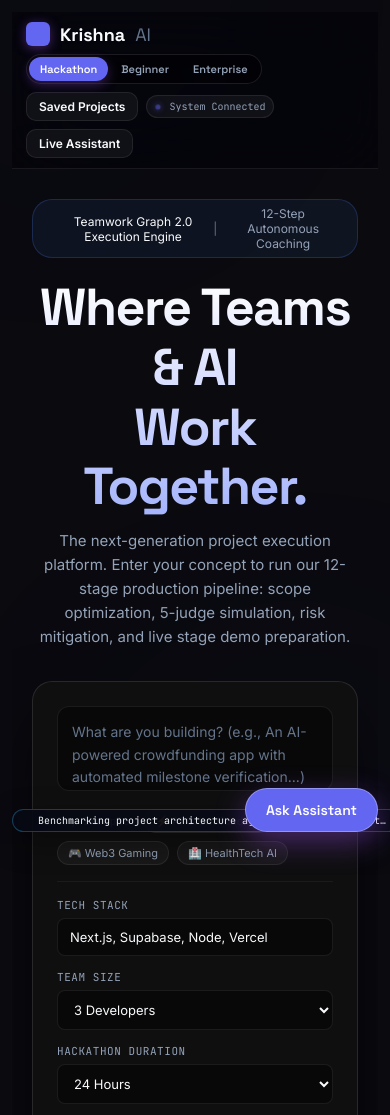
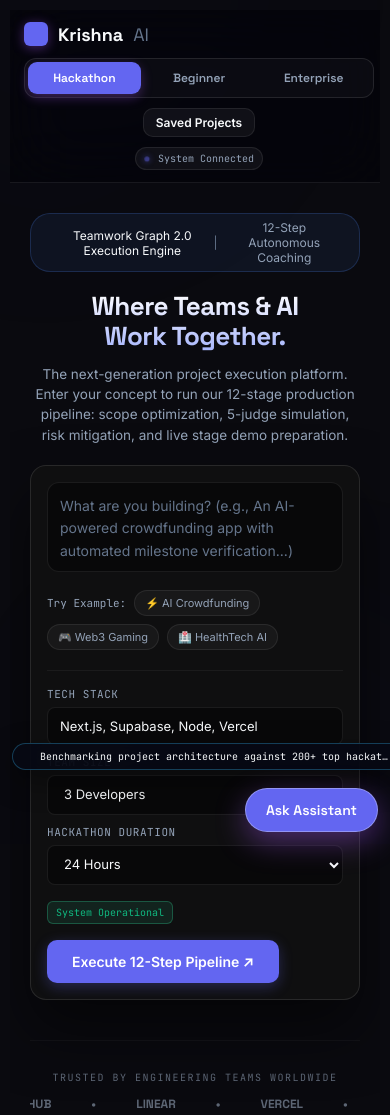
Before and after one commit to adarshsingh0112/Team-ByteHive---Adarsh, a website: page krishna-ai/public/index.html in a window 390 px wide. Shown: the top 1115 px of the page. Drawn offline with nearby package versions, Linux system fonts and the light colour scheme; a script that the page names is missing.

Commit message:
style: overhaul mobile responsiveness, clean up header stacking, fix floating button ticker overlap

```diff
--- a/krishna-ai/public/css/style.css
+++ b/krishna-ai/public/css/style.css
@@ -1582,7 +1582,7 @@ header {
 }
 
 /* ============================================================================
-   📱 FULL MOBILE, TABLET & LAPTOP RESPONSIVE MEDIA QUERIES
+   📱 FULL MOBILE, TABLET & SMARTPHONE RESPONSIVE MEDIA QUERIES (UI/UX BOOST)
    ============================================================================ */
 
 /* 1. Laptops & Large Tablets (1025px - 1280px) */
@@ -1625,22 +1625,106 @@ header {
   }
 }
 
-/* 3. Portrait Tablets & Mobile Devices (<= 768px) */
+/* 3. Portrait Tablets & Mobile Smartphones (<= 768px) */
 @media (max-width: 768px) {
   body {
-    padding: 12px;
+    padding: 10px;
   }
 
   .app-container {
     max-width: 100%;
   }
 
+  /* Header Optimization: Clean 2-Row Mobile Navbar */
+  header {
+    flex-direction: column;
+    align-items: stretch;
+    gap: 12px;
+    padding: 12px 14px;
+  }
+
+  .nav-actions {
+    width: 100%;
+    display: flex;
+    flex-direction: column;
+    gap: 10px;
+  }
+
+  .mode-pill-wrap {
+    width: 100%;
+    display: flex;
+    justify-content: space-between;
+    background: rgba(255, 255, 255, 0.03);
+    padding: 3px;
+    border-radius: 12px;
+  }
+
+  .mode-pill-wrap .mode-btn {
+    flex: 1;
+    text-align: center;
+    padding: 8px 6px;
+    font-size: 12px;
+    border-radius: 9px;
+  }
+
+  /* Hide redundant top assistant header button on mobile since floating Ask Assistant exists */
+  #btnToggleCoach {
+    display: none !important;
+  }
+
+  /* Hero Section Typography Scale for Mobile Screen Fit */
+  .hero-title {
+    font-size: 32px !important;
+    line-height: 1.18 !important;
+    margin-bottom: 12px !important;
+    letter-spacing: -0.02em !important;
+  }
+
+  .hero-sub {
+    font-size: 13.5px !important;
+    line-height: 1.5 !important;
+    margin-bottom: 20px !important;
+  }
+
+  /* Prompt Box & Meta Inputs Mobile Fit */
+  .prompt-box {
+    padding: 16px !important;
+    border-radius: 16px !important;
+  }
+
+  .prompt-input {
+    font-size: 14px !important;
+    padding: 12px !important;
+    min-height: 90px !important;
+  }
+
+  .meta-inputs {
+    grid-template-columns: 1fr !important;
+    gap: 10px !important;
+  }
+
+  .sample-chips {
+    display: flex;
+    overflow-x: auto;
+    white-space: nowrap;
+    -webkit-overflow-scrolling: touch;
+    padding-bottom: 4px;
+    gap: 8px;
+  }
+
+  .chip-btn {
+    flex-shrink: 0;
+    font-size: 11px;
+    padding: 5px 10px;
+  }
+
   .panel-grid {
-    grid-template-columns: 1fr;
+    grid-template-columns: 1fr !important;
+    gap: 14px !important;
   }
 
   .hero-judge-banner {
-    padding: 16px;
+    padding: 14px !important;
   }
 
   .judge-qa-box > div:nth-child(2) {
@@ -1656,33 +1740,49 @@ header {
     padding: 18px !important;
   }
 
+  /* Prevent Ask Assistant Floating Button & Bottom Ticker Overlap! */
   .agent-activity-ticker {
-    left: 12px;
-    bottom: 12px;
-    max-width: calc(100vw - 24px);
-    font-size: 10px;
-    padding: 4px 10px;
+    left: 12px !important;
+    bottom: 74px !important; /* Positioned cleanly above floating button */
+    max-width: calc(100vw - 24px) !important;
+    font-size: 10px !important;
+    padding: 6px 12px !important;
+    z-index: 999 !important;
   }
 
   .coach-drawer {
-    right: 12px;
-    bottom: 12px;
+    right: 12px !important;
+    bottom: 12px !important;
+    z-index: 1000 !important;
+  }
+
+  .coach-trigger-btn {
+    padding: 10px 16px !important;
+    font-size: 12.5px !important;
+    box-shadow: 0 8px 24px rgba(99, 102, 241, 0.4) !important;
   }
 
   .coach-chat-window {
     width: calc(100vw - 24px) !important;
     right: 12px !important;
+    bottom: 64px !important;
+    height: 75vh !important;
   }
 }
 
 /* 4. Small Mobile Smartphones (<= 480px) */
 @media (max-width: 480px) {
+  .hero-title {
+    font-size: 26px !important;
+    line-height: 1.15 !important;
+  }
+
   .init-card {
-    padding: 20px;
+    padding: 16px;
   }
 
   .init-card h1 {
-    font-size: 26px;
+    font-size: 24px;
   }
 
   .form-row {
@@ -1690,7 +1790,7 @@ header {
   }
 
   .dash-header h2 {
-    font-size: 20px;
+    font-size: 18px;
   }
 
   .dash-actions {
@@ -1702,7 +1802,7 @@ header {
   .dash-actions button {
     width: 100%;
     font-size: 11px;
-    padding: 6px 8px;
+    padding: 7px 8px;
   }
 
   .btn-optimize-purple-pink {
```
